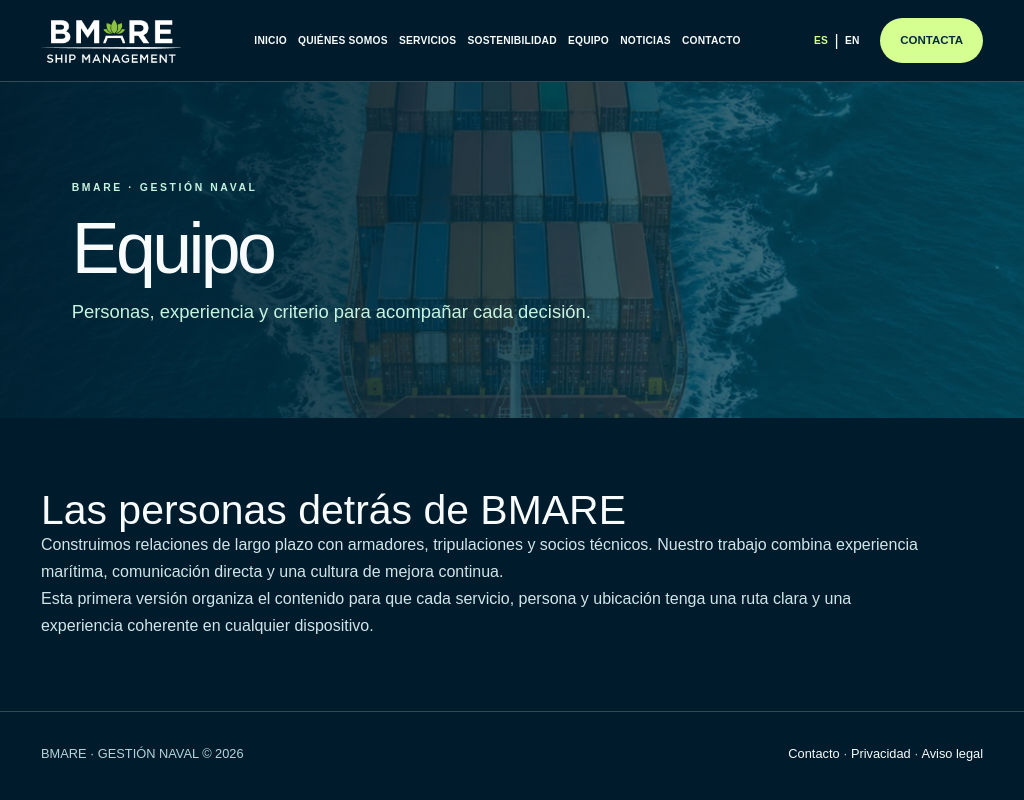
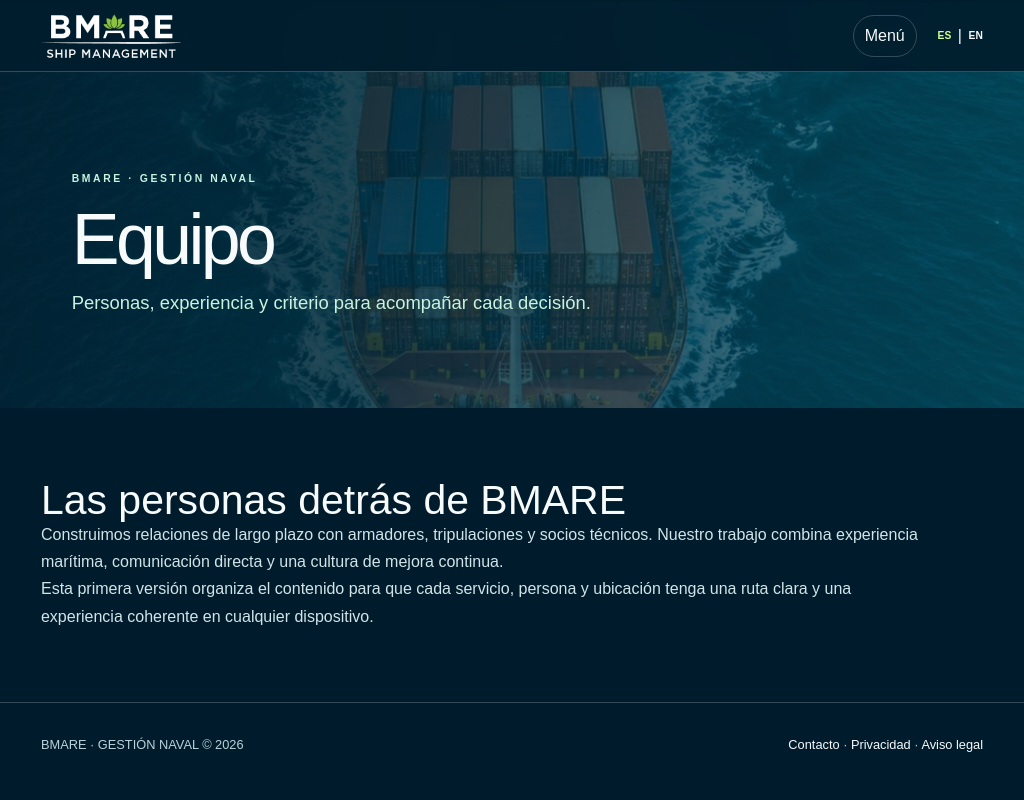
Before and after one commit to Guille2307/Bmare, a Next.js app: page /equipo in a window 1024 px wide. Built offline with nearby package versions, Linux system fonts and the light colour scheme.

Commit message:
Ajusta menú global y fondos de portadas

```diff
--- a/app/globals.css
+++ b/app/globals.css
@@ -209,6 +209,15 @@ img { max-width: 100%; display: block; }
 @media (max-width: 1180px) {
   .site-nav { gap: 0.7rem; }
   .site-nav a, .language-switch a { font-size: 0.64rem; }
+  /* Tablets use the compact header so the full desktop navigation never
+     competes with the portrait/tablet artwork. The links remain available
+     from the menu toggle below. */
+  .site-header { flex-wrap: wrap; min-height: 70px; }
+  .menu-toggle { display: inline-flex; margin-left: auto; }
+  .site-nav { display: none; order: 10; flex-basis: 100%; flex-direction: column; align-items: stretch; padding: 0.75rem 0 1rem; }
+  .site-nav.is-open { display: flex; }
+  .site-nav a { padding: 0.65rem 0; font-size: 0.8rem; }
+  .header-cta { display: none; }
   .home-grid { grid-template-columns: minmax(260px, 0.8fr) minmax(410px, 1.35fr); }
   .quote { display: none; }
   .service-panel { grid-column: 2; grid-row: auto; margin-top: -1rem; }
@@ -231,6 +240,12 @@ img { max-width: 100%; display: block; }
   .site-header.is-auto-hidden:hover,
   .site-header.is-auto-hidden:focus-within {
     transform: translateY(0);
+  }
+  /* Internal page artwork also extends behind the sticky header. This keeps
+     the hero image flush with the viewport when the header slides away. */
+  .page-hero {
+    margin-top: -82px;
+    padding-top: calc(clamp(4rem, 9vw, 8rem) + 82px);
   }
 }
 @media (max-width: 900px) {
@@ -316,6 +331,12 @@ img { max-width: 100%; display: block; }
   }
   .service-panel { top: 50%; bottom: auto; max-height: calc(100svh - 4rem); animation: service-panel-tablet-enter 650ms cubic-bezier(0.22, 1, 0.36, 1) both; }
 }
+@media (min-width: 901px) and (max-width: 1180px) {
+  .page-hero {
+    margin-top: -70px;
+    padding-top: calc(clamp(4rem, 9vw, 8rem) + 70px);
+  }
+}
 @media (max-width: 560px) {
   .site-header { gap: 0.6rem; padding-right: 0.85rem; padding-left: 0.85rem; }
   .brand img { width: 126px; }
--- a/components/site.tsx
+++ b/components/site.tsx
@@ -50,14 +50,14 @@ function ServiceGlyph({ service }: { service: Service }) {
   return <span>{service.icon}</span>;
 }
 
-export function Header({ locale, currentHref, alternateHref, autoHideOnHome = false }: { locale: Locale; currentHref: string; alternateHref: string; autoHideOnHome?: boolean }) {
+export function Header({ locale, currentHref, alternateHref, autoHide = true }: { locale: Locale; currentHref: string; alternateHref: string; autoHide?: boolean }) {
   const [open, setOpen] = useState(false);
   const [autoHidden, setAutoHidden] = useState(false);
   useEffect(() => {
-    if (!autoHideOnHome) return;
+    if (!autoHide) return;
     const timer = window.setTimeout(() => setAutoHidden(true), 2000);
     return () => window.clearTimeout(timer);
-  }, [autoHideOnHome]);
+  }, [autoHide]);
   return (
     <header className={`site-header${autoHidden ? " is-auto-hidden" : ""}`}>
       <Link className="brand" href={locale === "es" ? "/" : "/en"} aria-label={locale === "es" ? "Inicio de BMARE" : "BMARE home"}>
@@ -81,8 +81,8 @@ export function Footer({ locale }: { locale: Locale }) {
   return <footer className="footer"><div className="footer-inner"><span>{locale === "es" ? "BMARE · GESTIÓN NAVAL © 2026" : "BMARE · SHIP MANAGEMENT © 2026"}</span><span><Link href={locale === "es" ? "/localizaciones" : "/en/locations"}>{locale === "es" ? "Contacto" : "Locations"}</Link> · <Link href={locale === "es" ? "/politica-de-privacidad" : "/en/privacy-policy"}>{locale === "es" ? "Privacidad" : "Privacy"}</Link> · <Link href={locale === "es" ? "/aviso-legal" : "/en/legal-advice"}>{locale === "es" ? "Aviso legal" : "Legal notice"}</Link></span></div></footer>;
 }
 
-function PageShell({ locale, currentHref, alternateHref, autoHideHeader = false, children }: { locale: Locale; currentHref?: string; alternateHref: string; autoHideHeader?: boolean; children: React.ReactNode }) {
-  return <><Link href="#main" className="skip-link">{locale === "es" ? "Saltar al contenido" : "Skip to content"}</Link><Header locale={locale} currentHref={currentHref ?? (locale === "es" ? "/" : "/en")} alternateHref={alternateHref} autoHideOnHome={autoHideHeader} /><main id="main" lang={locale}>{children}</main><Footer locale={locale} /></>;
+function PageShell({ locale, currentHref, alternateHref, autoHideHeader = true, children }: { locale: Locale; currentHref?: string; alternateHref: string; autoHideHeader?: boolean; children: React.ReactNode }) {
+  return <><Link href="#main" className="skip-link">{locale === "es" ? "Saltar al contenido" : "Skip to content"}</Link><Header locale={locale} currentHref={currentHref ?? (locale === "es" ? "/" : "/en")} alternateHref={alternateHref} autoHide={autoHideHeader} /><main id="main" lang={locale}>{children}</main><Footer locale={locale} /></>;
 }
 
 function ServicePanel({ locale, service, onClose }: { locale: Locale; service: Service; onClose: () => void }) {
@@ -181,7 +181,7 @@ function PageHero({ locale, title, intro }: { locale: Locale; title: string; int
 
 export function ServicesPage({ locale }: { locale: Locale }) {
   const text = locale === "es" ? { title: "Servicios marítimos integrales", intro: "Coordinamos cada dimensión de la gestión de buques para que tu flota avance con seguridad, eficiencia y visión de futuro." } : { title: "Integrated maritime services", intro: "We coordinate every dimension of vessel management so your fleet moves with safety, efficiency and a clear view of the future." };
-  return <PageShell locale={locale} currentHref={locale === "es" ? "/servicios" : "/en/services"} alternateHref={locale === "es" ? "/en/services" : "/servicios"}><PageHero locale={locale} {...text} /><section className="content-section"><h2>{locale === "es" ? "Un socio para cada travesía" : "A partner for every voyage"}</h2><p>{locale === "es" ? "Explora nuestras áreas de trabajo y descubre cómo conectamos criterio técnico, coordinación operativa y control económico." : "Explore our areas of work and discover how we connect technical judgement, operational coordination and financial control."}</p><div className="cards-grid">{services.map((service) => <article className="service-card" key={service.key}><img src={service.image} alt="" /><div className="card-body"><h3>{service[locale].title}</h3><p>{service[locale].summary}</p><Link href={hrefFor(locale, service)}>{locale === "es" ? "VER SERVICIO" : "VIEW SERVICE"} →</Link></div></article>)}</div></section></PageShell>;
+  return <PageShell locale={locale} currentHref={locale === "es" ? "/servicios" : "/en/services"} alternateHref={locale === "es" ? "/en/services" : "/servicios"}><PageHero locale={locale} {...text} /><section className="content-section"><h2>{locale === "es" ? "Un socio para cada travesía" : "A partner for every voyage"}</h2><p>{locale === "es" ? "Explora nuestras áreas de trabajo y descubre cómo conectamos criterio técnico, coordinación operativa y control económico." : "Explore our areas of work and discover how we connect technical judgement, operational coordination and financial control."}</p><div className="cards-grid">{services.map((service) => <article className="service-card" key={service.key}><img src={service.modalImage ?? service.image} alt="" /><div className="card-body"><h3>{service[locale].title}</h3><p>{service[locale].summary}</p><Link href={hrefFor(locale, service)}>{locale === "es" ? "VER SERVICIO" : "VIEW SERVICE"} →</Link></div></article>)}</div></section></PageShell>;
 }
 
 export function ServiceDetailPage({ locale, service }: { locale: Locale; service: Service }) {
```
